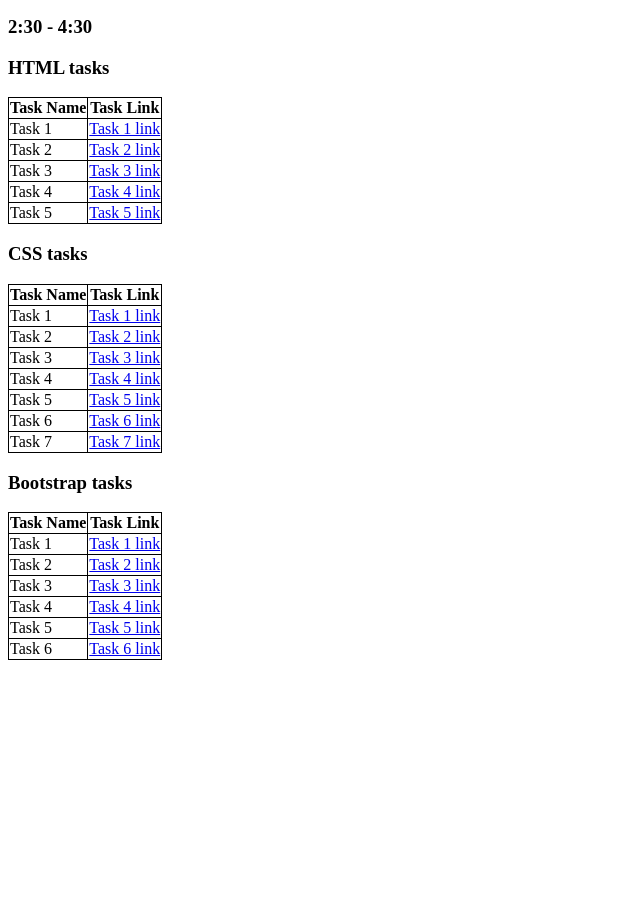
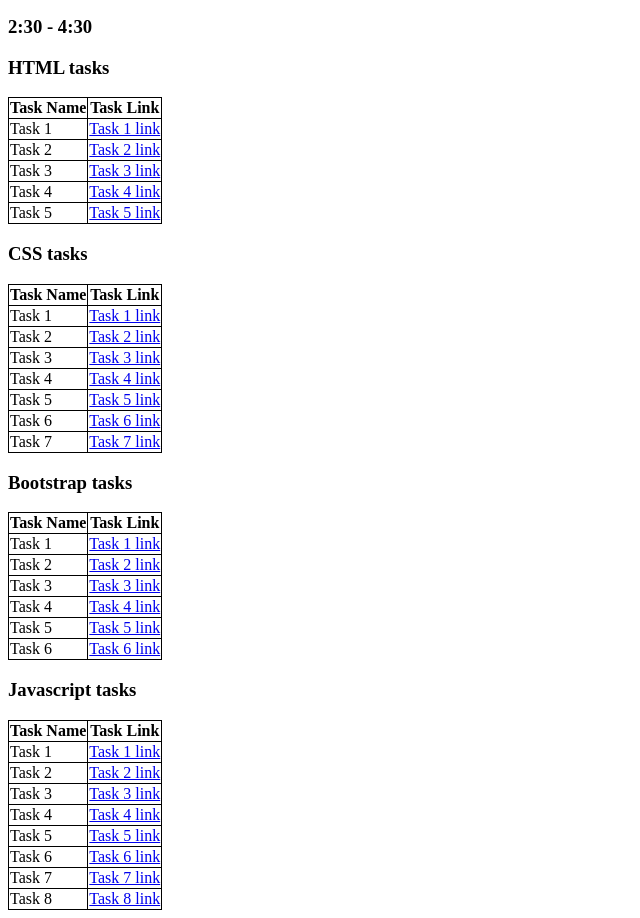
Before and after one commit to Vikaash7/MERN-Tasks, a plain HTML site: page index.html in a window 1280 px wide. Shown: the part 163-1081 px from the top of the page, without its empty margins (0-640 px from the left). Before the commit the page ends 831 px from the top, so only its background shows below. Drawn offline with Linux system fonts and the light colour scheme.

Commit message:
Update index.html

```diff
--- a/index.html
+++ b/index.html
@@ -151,5 +151,61 @@
         </td>
       </tr>
     </table>
+
+    <h3>Javascript tasks</h3>
+    <table>
+      <tr>
+        <th>Task Name</th>
+        <th>Task Link</th>
+      </tr>
+      <tr>
+        <td>Task 1</td>
+        <td>
+          <a href="https://vikaash7.github.io/MERN-Tasks/Bootstrap%20tasks/task1.html">Task 1 link</a>
+        </td>
+      </tr>
+      <tr>
+        <td>Task 2</td>
+        <td>
+          <a href="https://vikaash7.github.io/MERN-Tasks/Bootstrap%20tasks/task2.html">Task 2 link</a>
+        </td>
+      </tr>
+      <tr>
+        <td>Task 3</td>
+        <td>
+          <a href="https://vikaash7.github.io/MERN-Tasks/Bootstrap%20tasks/task3.html">Task 3 link</a>
+        </td>
+      </tr>
+      <tr>
+        <td>Task 4</td>
+        <td>
+          <a href="https://vikaash7.github.io/MERN-Tasks/Bootstrap%20tasks/task4.html">Task 4 link</a>
+        </td>
+      </tr>
+      <tr>
+        <td>Task 5</td>
+        <td>
+          <a href="https://vikaash7.github.io/MERN-Tasks/Bootstrap%20tasks/task5.html">Task 5 link</a>
+        </td>
+      </tr>
+      <tr>
+        <td>Task 6</td>
+        <td>
+          <a href="https://vikaash7.github.io/MERN-Tasks/Bootstrap%20tasks/task6.html">Task 6 link</a>
+        </td>
+      </tr>
+      <tr>
+        <td>Task 7</td>
+        <td>
+          <a href="https://vikaash7.github.io/MERN-Tasks/Bootstrap%20tasks/task7.html">Task 7 link</a>
+        </td>
+      </tr>
+      <tr>
+        <td>Task 8</td>
+        <td>
+          <a href="https://vikaash7.github.io/MERN-Tasks/Bootstrap%20tasks/task8.html">Task 8 link</a>
+        </td>
+      </tr>
+    </table>
   </body>
 </html>
```
